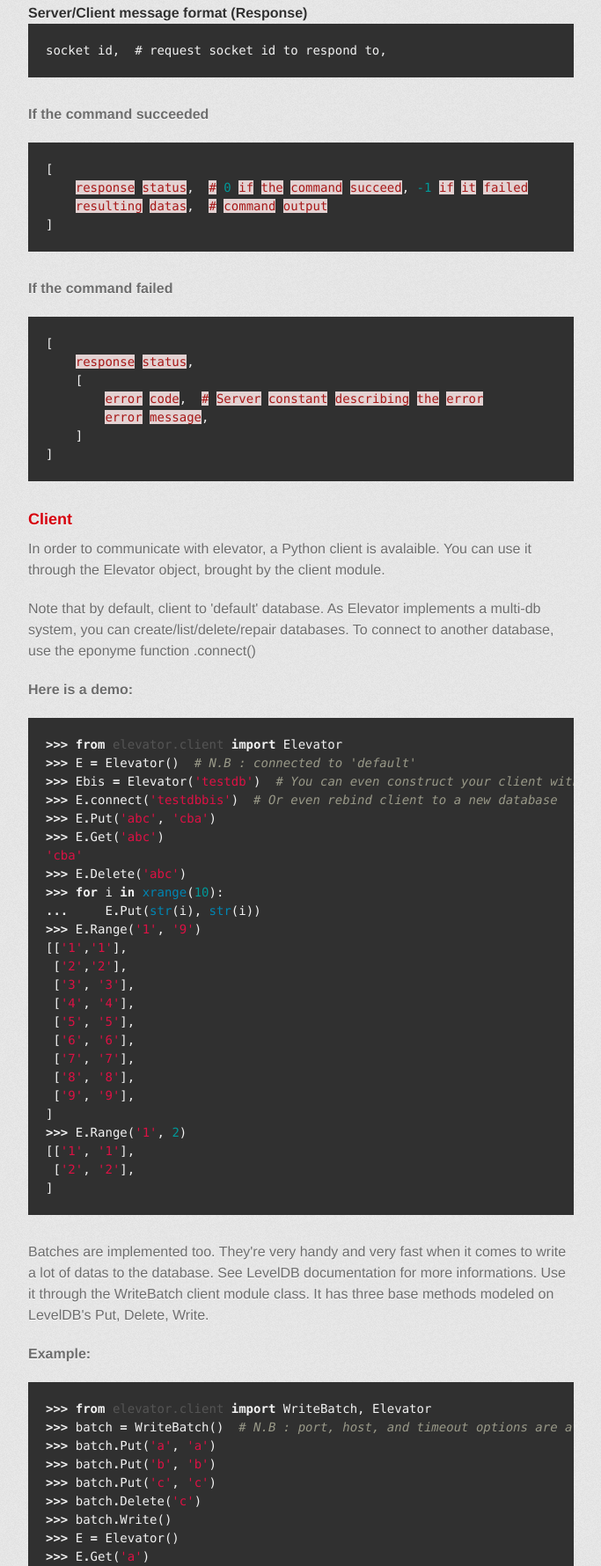
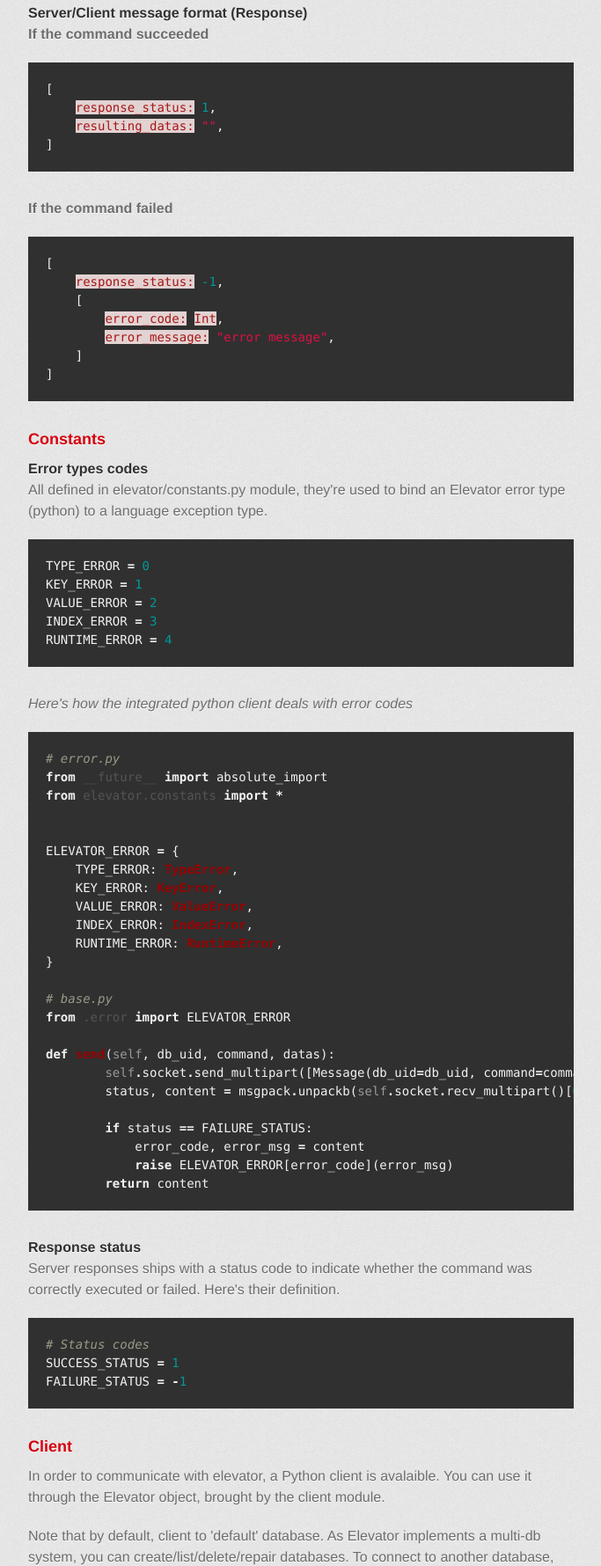
Before and after one commit to oleiade/Elevator, a plain HTML site: page index.html in a window 1280 px wide. Shown: the part 2767-4547 px from the top of the page at 88% size, without its empty margins (298-981 px from the left). Drawn offline with Linux system fonts and the light colour scheme; a web font is replaced by a local one.

Commit message:
Create gh-pages branch via GitHub

```diff
--- a/index.html
+++ b/index.html
@@ -119,39 +119,87 @@ optional arguments:
 
 <p>Typically, Server and client communicates via a tcp:// socket handled by zeromq network library. Server spawns worker (threads) which it communicates with using an inproc:// method. Every messages passed between client and server, or server and it's workers are serialized using msgpack.</p>
 
-<p><strong>NOTA</strong> as Elevator uses XREP and XREQ sockets, every commands passed through sockets are signed with a client id prefixing every sent datas. </p>
+<p><strong>NOTA</strong> as Elevator uses XREP and XREQ sockets, every commands passed through sockets are signed with a client id prefixing every sent datas.</p>
 
 <h4>Client/Server message format (Request)</h4>
 
 <div class="highlight"><pre><span class="p">[</span>
-    <span class="err">database</span> <span class="err">uid</span><span class="p">,</span>  <span class="err">#</span> <span class="err">md</span><span class="mi">5</span> <span class="err">hash</span> <span class="err">of</span> <span class="err">the</span> <span class="err">database</span> <span class="err">name</span> <span class="err">you're</span> <span class="err">working</span> <span class="err">on</span>
-    <span class="err">command</span> <span class="err">code</span><span class="p">,</span>  <span class="err">#</span> <span class="err">String</span> <span class="err">ex:</span> <span class="err">'PUT'</span> <span class="err">or</span> <span class="err">'GET'</span>
-    <span class="p">[</span><span class="err">command</span> <span class="err">args</span><span class="p">]</span>  <span class="err">#</span> <span class="err">command</span> <span class="err">arguments</span> <span class="err">list</span>
+    <span class="err">database_uid:</span> <span class="s2">"Md5 hash : of the database name you're working on"</span>
+    <span class="err">command_code:</span> <span class="s2">"String : PUT or GET"</span>
+    <span class="err">command_args:</span> <span class="s2">"List : command arguments list"</span>
 <span class="p">]</span>
 </pre></div>
 
 <h4>Server/Client message format (Response)</h4>
 
-<pre><code>socket id,  # request socket id to respond to,
-</code></pre>
-
 <p><strong>If the command succeeded</strong></p>
 
 <div class="highlight"><pre><span class="p">[</span>
-    <span class="err">response</span> <span class="err">status</span><span class="p">,</span>  <span class="err">#</span> <span class="mi">0</span> <span class="err">if</span> <span class="err">the</span> <span class="err">command</span> <span class="err">succeed</span><span class="p">,</span> <span class="mi">-1</span> <span class="err">if</span> <span class="err">it</span> <span class="err">failed</span>
-    <span class="err">resulting</span> <span class="err">datas</span><span class="p">,</span>  <span class="err">#</span> <span class="err">command</span> <span class="err">output</span>
+    <span class="err">response_status:</span> <span class="mi">1</span><span class="p">,</span>
+    <span class="err">resulting_datas:</span> <span class="s2">""</span><span class="p">,</span>
 <span class="p">]</span>
 </pre></div>
 
 <p><strong>If the command failed</strong></p>
 
 <div class="highlight"><pre><span class="p">[</span>
-    <span class="err">response</span> <span class="err">status</span><span class="p">,</span>
+    <span class="err">response_status:</span> <span class="mi">-1</span><span class="p">,</span>
     <span class="p">[</span>
-        <span class="err">error</span> <span class="err">code</span><span class="p">,</span>  <span class="err">#</span> <span class="err">Server</span> <span class="err">constant</span> <span class="err">describing</span> <span class="err">the</span> <span class="err">error</span>
-        <span class="err">error</span> <span class="err">message</span><span class="p">,</span>
+        <span class="err">error_code:</span> <span class="err">Int</span><span class="p">,</span>
+        <span class="err">error_message:</span> <span class="s2">"error message"</span><span class="p">,</span>
     <span class="p">]</span>
 <span class="p">]</span>
+</pre></div>
+
+<h3>Constants</h3>
+
+<h4>Error types codes</h4>
+
+<p>All defined in elevator/constants.py module, they're used to bind an Elevator error type (python) to a language exception type.</p>
+
+<div class="highlight"><pre><span class="n">TYPE_ERROR</span> <span class="o">=</span> <span class="mi">0</span>
+<span class="n">KEY_ERROR</span> <span class="o">=</span> <span class="mi">1</span>
+<span class="n">VALUE_ERROR</span> <span class="o">=</span> <span class="mi">2</span>
+<span class="n">INDEX_ERROR</span> <span class="o">=</span> <span class="mi">3</span>
+<span class="n">RUNTIME_ERROR</span> <span class="o">=</span> <span class="mi">4</span>
+</pre></div>
+
+<p><em>Here's how the integrated python client deals with error codes</em></p>
+
+<div class="highlight"><pre><span class="c"># error.py</span>
+<span class="kn">from</span> <span class="nn">__future__</span> <span class="kn">import</span> <span class="n">absolute_import</span>
+<span class="kn">from</span> <span class="nn">elevator.constants</span> <span class="kn">import</span> <span class="o">*</span>
+
+
+<span class="n">ELEVATOR_ERROR</span> <span class="o">=</span> <span class="p">{</span>
+    <span class="n">TYPE_ERROR</span><span class="p">:</span> <span class="ne">TypeError</span><span class="p">,</span>
+    <span class="n">KEY_ERROR</span><span class="p">:</span> <span class="ne">KeyError</span><span class="p">,</span>
+    <span class="n">VALUE_ERROR</span><span class="p">:</span> <span class="ne">ValueError</span><span class="p">,</span>
+    <span class="n">INDEX_ERROR</span><span class="p">:</span> <span class="ne">IndexError</span><span class="p">,</span>
+    <span class="n">RUNTIME_ERROR</span><span class="p">:</span> <span class="ne">RuntimeError</span><span class="p">,</span>
+<span class="p">}</span>
+
+<span class="c"># base.py</span>
+<span class="kn">from</span> <span class="nn">.error</span> <span class="kn">import</span> <span class="n">ELEVATOR_ERROR</span>
+
+<span class="k">def</span> <span class="nf">send</span><span class="p">(</span><span class="bp">self</span><span class="p">,</span> <span class="n">db_uid</span><span class="p">,</span> <span class="n">command</span><span class="p">,</span> <span class="n">datas</span><span class="p">):</span>
+        <span class="bp">self</span><span class="o">.</span><span class="n">socket</span><span class="o">.</span><span class="n">send_multipart</span><span class="p">([</span><span class="n">Message</span><span class="p">(</span><span class="n">db_uid</span><span class="o">=</span><span class="n">db_uid</span><span class="p">,</span> <span class="n">command</span><span class="o">=</span><span class="n">command</span><span class="p">,</span> <span class="n">data</span><span class="o">=</span><span class="n">datas</span><span class="p">)])</span>
+        <span class="n">status</span><span class="p">,</span> <span class="n">content</span> <span class="o">=</span> <span class="n">msgpack</span><span class="o">.</span><span class="n">unpackb</span><span class="p">(</span><span class="bp">self</span><span class="o">.</span><span class="n">socket</span><span class="o">.</span><span class="n">recv_multipart</span><span class="p">()[</span><span class="mi">0</span><span class="p">])</span>
+
+        <span class="k">if</span> <span class="n">status</span> <span class="o">==</span> <span class="n">FAILURE_STATUS</span><span class="p">:</span>
+            <span class="n">error_code</span><span class="p">,</span> <span class="n">error_msg</span> <span class="o">=</span> <span class="n">content</span>
+            <span class="k">raise</span> <span class="n">ELEVATOR_ERROR</span><span class="p">[</span><span class="n">error_code</span><span class="p">](</span><span class="n">error_msg</span><span class="p">)</span>
+        <span class="k">return</span> <span class="n">content</span>
+</pre></div>
+
+<h4>Response status</h4>
+
+<p>Server responses ships with a status code to indicate whether the command was correctly executed or failed.
+Here's their definition.</p>
+
+<div class="highlight"><pre><span class="c"># Status codes</span>
+<span class="n">SUCCESS_STATUS</span> <span class="o">=</span> <span class="mi">1</span>
+<span class="n">FAILURE_STATUS</span> <span class="o">=</span> <span class="o">-</span><span class="mi">1</span>
 </pre></div>
 
 <h3>Client</h3>
```
Also changed, not shown: params.json (+1 -1 lines).
